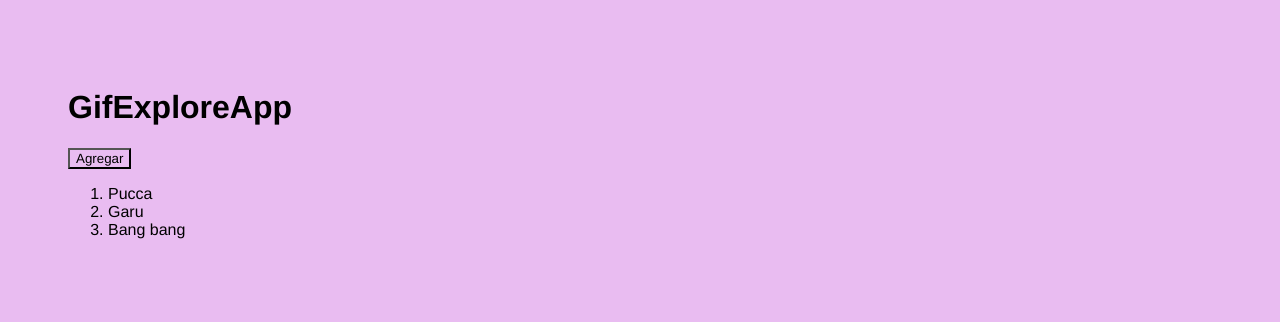
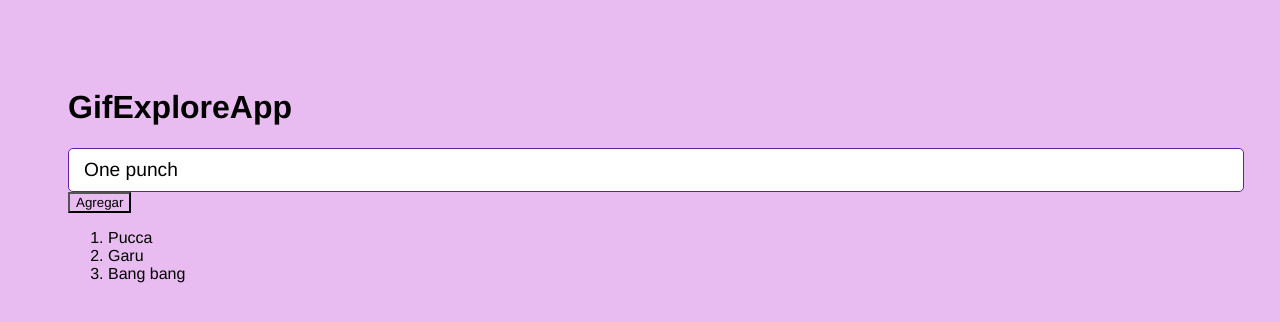
Before and after one commit to montsegv-2/gif-explore-app, a React (Vite) app: page / in a window 1280 px wide. Shown: the top 322 px of the page. Built offline with nearby package versions, Linux system fonts and the light colour scheme.

Commit message:
Add component addCategory

```diff
--- a/src/GifExploreApp.jsx
+++ b/src/GifExploreApp.jsx
@@ -1,4 +1,5 @@
 import { useState } from "react";
+import { AddCategory } from "./components/addCategory";
 
 export const GifExploreApp = () => {
 
@@ -13,6 +14,7 @@
   return (
     <>
         <h1>GifExploreApp</h1>
+        <AddCategory />
         <button onClick={onAddCategory}>Agregar</button>
         <ol>
           {categories.map( category => {
--- /dev/null
+++ b/src/components/AddCategory.jsx
@@ -0,0 +1,27 @@
+import { useState } from "react"
+
+export const AddCategory = () => {
+
+  const [InputValue, setInputValue] = useState('One punch');
+
+  const onInputChange = ( { target } ) => {
+    console.log( target.value )
+    setInputValue( target.value );
+  }
+
+  const onSubmit = (event) => {
+    event.preventDefault();
+    console.log(InputValue);
+  }
+
+  return (
+    <form onSubmit={(event) => onSubmit(event)}>
+      <input
+          type="text"
+          placeholder="search gifs"
+          value={ InputValue }
+          onChange={ onInputChange }
+      />
+    </form>
+  )
+}
```
